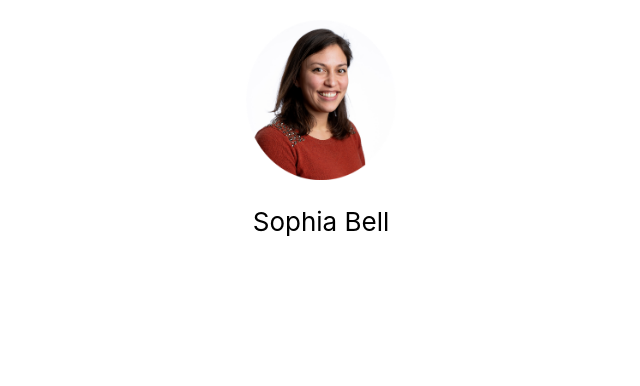
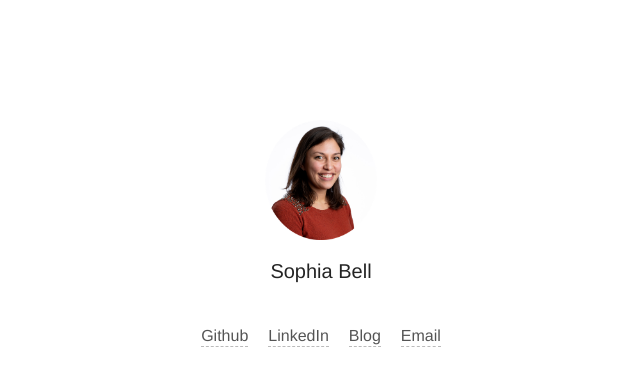
Before and after one commit to Kittaru87/portfolio2, a React (Create React App) app: page / in a window 1280 px wide. Shown: the top 386 px of the page, without its empty margins (319-959 px from the left). Built offline with nearby package versions, Linux system fonts and the light colour scheme.

Commit message:
picture and links

```diff
--- a/src/App.css
+++ b/src/App.css
@@ -3,15 +3,59 @@
 }
 
 .picture {
-  height: 20vmin;
+  height: 15vmin;
   margin-top: 20px;
   pointer-events: none;
 }
 
+body {
+  padding-top: 100px;
+  font-family: 'Helvetica Neue', Helvetica, Arial, sans-serif;
+  margin: 0;
+  color: #000;
+  transition: background 500ms ease-in-out, color 500ms ease-in-out;
+}
+
+h1 {
+  display: block;
+  margin: 0 0 1px;
+  font-size: 20px;
+  font-weight: 500;
+  opacity: 0.855;
+  margin-block-start: 0.67em;
+  margin-block-end: 0.67em;
+  margin-inline-start: 0px;
+  margin-inline-end: 0px;
+}
+
+nav {
+  margin-top: 20px;
+}
+
+header nav a {
+  opacity: 0.666;
+  margin-right: 10px;
+  margin-left: 10px;
+  /* text */
+}
+
+/* nav {
+  display: block;
+} */
+
+a, a:active, a:visited, a:focus {
+  font-size: 16px;
+  color: inherit;
+  text-decoration: none;
+  border-bottom: dashed 1px rgba(0,0,0,0.4);
+  padding-bottom: 2px;
+  transition: border-bottom-color 500ms ease-in-out;
+}
+
 @media (prefers-reduced-motion: no-preference) {
-  .App-logo {
+  /* .App-logo {
     animation: App-logo-spin infinite 20s linear;
-  }
+  } */
 }
 
 .App-header {
@@ -21,6 +65,7 @@
   flex-direction: column;
   align-items: center;
   justify-content: top;
+  font-family: Helvetica;
   font-size: calc(10px + 2vmin);
   color: black;
 }
@@ -37,3 +82,13 @@
     transform: rotate(360deg);
   }
 } */
+
+@media only screen and (max-width : 869px) {
+
+  .picture {
+    height: 120px;
+    width: 110px;
+    margin-top: 20px;
+    pointer-events: none;
+  }
+}
--- a/src/App.js
+++ b/src/App.js
@@ -1,15 +1,22 @@
 import React from 'react';
-// import picture from '../public/images/sbell.png';
 import './App.css';
 
 function App() {
   return (
     <div className="App">
       <header className="App-header">
-        <img src="/images/sbell.png" className="picture" alt="picture" />
-        <p>
+        <div className="profile-img-container">
+          <img src="/images/sbell.png" className="picture" alt="picture" />
+        </div>
+        <h1>
           Sophia Bell
-        </p>
+        </h1>
+        <nav>
+          <a href="https://github.com/Kittaru87" add target="_blank">Github</a>
+          <a href="https://www.linkedin.com/in/sophia-bell-1a945a2b/" add target="_blank">LinkedIn</a>
+          <a href="https://medium.com/@sophbell87" add target="_blank">Blog</a>
+          <a href="mailto:sophbell87@gmail.com" add target="_blank">Email</a>
+        </nav>
         {/* <a
           className="App-link"
           href="https://reactjs.org"
```
